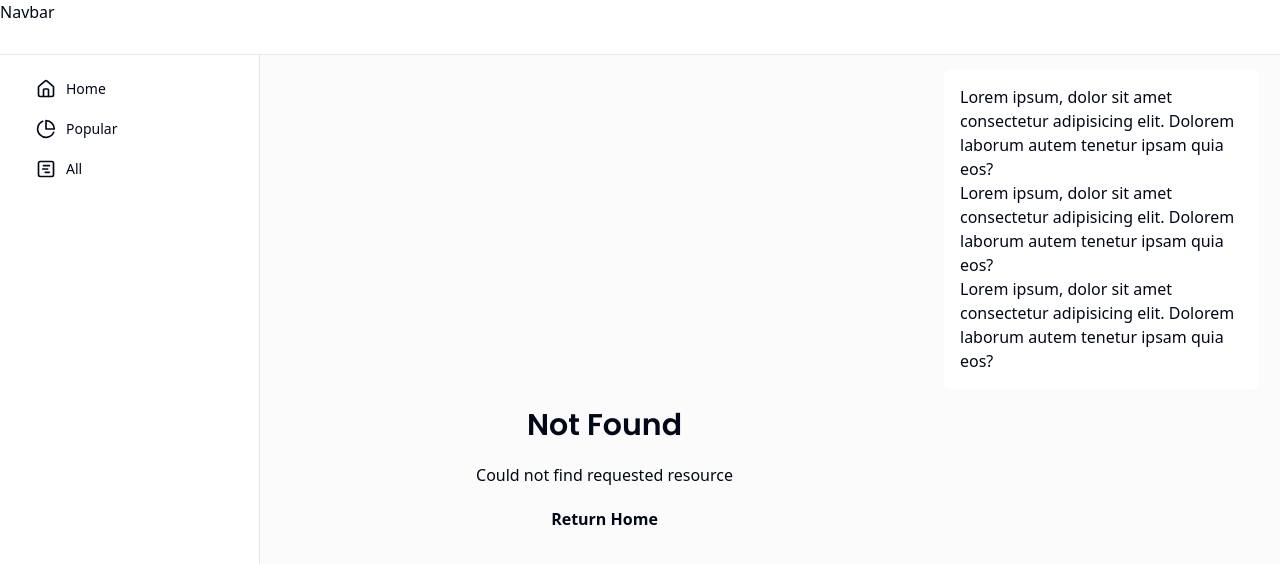
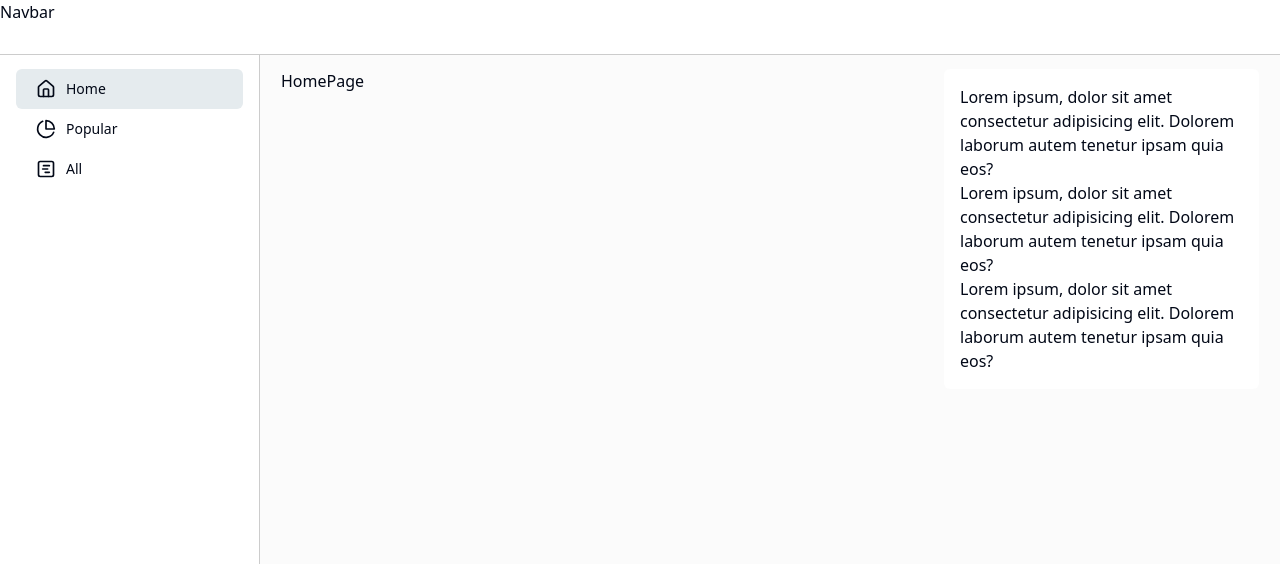
Before and after one commit to Jisan-mia/gold-kinen-fe-task, a Next.js app: page /home in a window 1280 px wide. Before the commit this address had no page. Shown: the top 564 px of the page. Built offline with nearby package versions, Linux system fonts and the light colour scheme.

Commit message:
feat: grouped all the main routes to (main) with layout

```diff
--- /dev/null
+++ b/app/(main)/home/page.tsx
@@ -0,0 +1,5 @@
+const HomePage = () => {
+  return <div>HomePage</div>;
+};
+
+export default HomePage;
--- /dev/null
+++ b/app/(main)/layout.tsx
@@ -0,0 +1,24 @@
+import Navbar from "@/components/shared/navbar";
+import RightSidebar from "@/components/shared/right-sidebar";
+import Sidebar from "@/components/shared/sidebar";
+import { PropsWithChildren } from "react";
+
+const MainAppLayout = ({ children }: PropsWithChildren) => {
+  return (
+    <main className="app-layout">
+      <Navbar />
+      <Sidebar />
+      <section className="app-layout__main px-4 py-3.5 mx-auto max-w-[calc(100vw-270px)] w-[1120px]">
+        <div className="relative flex gap-4 w-full ">
+          <div className="max-w-[calc(100%-(16px+315px))] w-full">
+            {children}
+          </div>
+
+          <RightSidebar />
+        </div>
+      </section>
+    </main>
+  );
+};
+
+export default MainAppLayout;
--- /dev/null
+++ b/app/(main)/popular/page.tsx
@@ -0,0 +1,5 @@
+const PopularPages = () => {
+  return <div>PopularPages</div>;
+};
+
+export default PopularPages;
--- a/app/globals.css
+++ b/app/globals.css
@@ -10,7 +10,8 @@
     --primary: 222.2 47.4% 11.2%;
     --primary-foreground: 210 40% 98%;
 
-    --border: 214.3 31.8% 91.4%;
+    --border: 0 0% 80%;
+    /* 214.3 31.8% 91.4%; */
     --input: 214.3 31.8% 91.4%;
     --ring: 222.2 84% 4.9%;
 
--- a/app/layout.tsx
+++ b/app/layout.tsx
@@ -1,6 +1,3 @@
-import Navbar from "@/components/shared/navbar";
-import RightSidebar from "@/components/shared/right-sidebar";
-import Sidebar from "@/components/shared/sidebar";
 import { siteConfig } from "@/config/site";
 import { cn } from "@/lib/utils";
 import type { Metadata } from "next";
@@ -67,19 +64,7 @@ export default function RootLayout({
       <body
         className={cn("min-h-screen font-sans antialiased", poppins.variable)}
       >
-        <main className="app-layout">
-          <Navbar />
-          <Sidebar />
-          <section className="app-layout__main px-4 py-3.5 mx-auto max-w-[calc(100vw-270px)] w-[1120px]">
-            <div className="relative flex gap-4 w-full ">
-              <div className="max-w-[calc(100%-(16px+315px))] w-full">
-                {children}
-              </div>
-
-              <RightSidebar />
-            </div>
-          </section>
-        </main>
+        {children}
       </body>
     </html>
   );
--- a/app/page.tsx
+++ b/app/page.tsx
@@ -1,3 +1,3 @@
 export default function Home() {
-  return <div className="">kotha app main content</div>;
+  return <div className="">kotha app</div>;
 }
--- a/components/shared/sidebar.tsx
+++ b/components/shared/sidebar.tsx
@@ -15,7 +15,8 @@ const Sidebar = () => {
             className={cn(
               "flex items-center gap-2.5 rounded-md hover:bg-[#F6F8F9] justify-start px-5 py-2.5",
               {
-                "bg-[#E5EBEE] hover:bg-[#E5EBEE]": pathname === "/",
+                "bg-[#E5EBEE] hover:bg-[#E5EBEE]":
+                  pathname === "/" || pathname === "/home",
               }
             )}
           >
--- a/next.config.mjs
+++ b/next.config.mjs
@@ -1,4 +1,15 @@
 /** @type {import('next').NextConfig} */
-const nextConfig = {};
+const nextConfig = {
+  async rewrites() {
+    return {
+      beforeFiles: [
+        {
+          source: "/",
+          destination: "/home",
+        },
+      ],
+    };
+  },
+};
 
 export default nextConfig;
```
Also changed, not shown: 1 other file (tests, documents, lock files or other folders).
